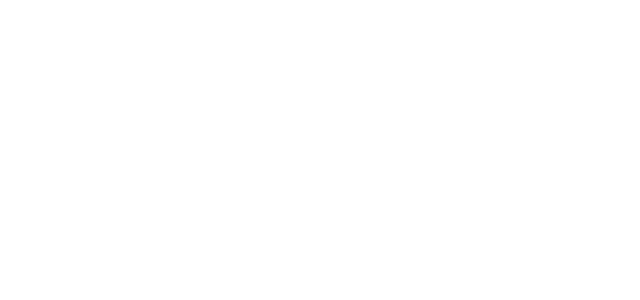
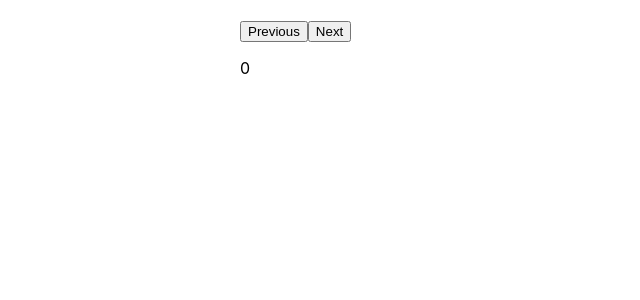
Before and after one commit to seppohyvarinen/exove-developer-test, a React (Create React App) app in the folder section_2/2a/: page / in a window 1280 px wide. Shown: the top 300 px of the page, without its empty margins (0-640 px from the left). Built offline with nearby package versions, Linux system fonts and the light colour scheme.

Commit message:
Add: initialize carousel component

```diff
--- a/section_2/2a/src/App.css
+++ b/section_2/2a/src/App.css
@@ -1,3 +1,9 @@
 .App {
   text-align: center;
 }
+.mainContainer {
+  width: 800px;
+  max-width: 100%;
+  margin: 0 auto;
+  padding: 20px 15px;
+}
--- a/section_2/2a/src/App.tsx
+++ b/section_2/2a/src/App.tsx
@@ -5,7 +5,7 @@
 
 function App() {
   return (
-    <div className="App">
+    <div className="mainContainer">
       <Carousel></Carousel>
     </div>
   );
--- a/section_2/2a/src/components/Carousel.tsx
+++ b/section_2/2a/src/components/Carousel.tsx
@@ -1,3 +1,25 @@
+import { useState } from "react";
+
 export const Carousel: React.FC<{}> = () => {
-  return <></>;
+  const [index, setIndex] = useState<number>(0);
+  const length = 3;
+
+  const handlePrevious = () => {
+    const newIndex = index - 1;
+    setIndex(newIndex < 0 ? length - 1 : newIndex);
+  };
+
+  const handleNext = () => {
+    const newIndex = index + 1;
+    setIndex(newIndex >= length ? 0 : newIndex);
+  };
+
+  return (
+    <div className="carousel">
+            <button onClick={handlePrevious}>Previous</button>
+            <button onClick={handleNext}>Next</button>
+            <p>{index}</p>
+
+    </div>
+  );
 };
```
